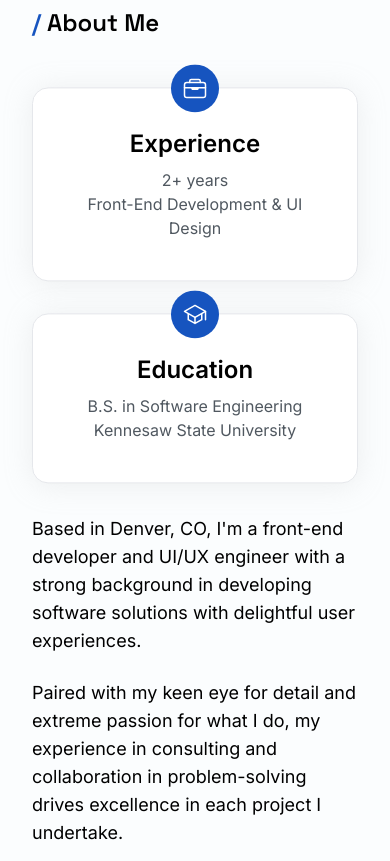
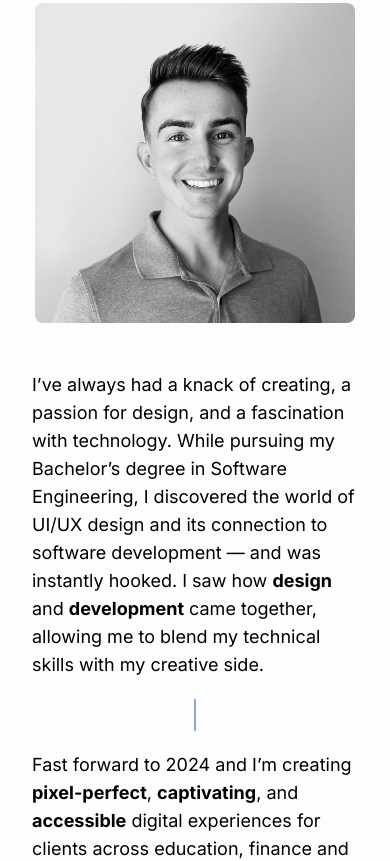
Before and after one commit to tanner-j/my-dev-portfolio, a React (Vite) app: page / in a window 390 px wide. Shown: the part 1080-1941 px from the top of the page. Built offline with nearby package versions, Linux system fonts and the light colour scheme.

Commit message:
updated about section img and content

```diff
--- a/src/components/About/About.jsx
+++ b/src/components/About/About.jsx
@@ -1,10 +1,56 @@
-import React from 'react'
-import about from '../../assets/about.jpg'
+import React, { useEffect, useRef } from 'react'
+import about from '../../assets/profile_2.jpg'
 import './About.scss'
+import { gsap } from 'gsap'
 
 const About = () => {
+
+    const aboutInfoWrapperRef = useRef(null);
+
+    useEffect(() => {
+        const handleIntersection = (entries) => {
+          entries.forEach(entry => {
+            if (entry.isIntersecting) {
+              // Start the GSAP animation when element is in view
+              gsap.fromTo(entry.target,
+                {
+                  opacity: 0,
+                  y: 50
+                },
+                {
+                  opacity: 1,
+                  y: 0,
+                  duration: 1.5,
+                  ease: 'power2.out',
+                  stagger: 0.4
+                }
+              );
+              // Once animated, stop observing
+              observer.unobserve(entry.target);
+            }
+          });
+        };
+
+        const observer = new IntersectionObserver(handleIntersection, {
+          threshold: 0.1 // Trigger animation when 10% of the element is visible
+        });
+
+        if (aboutInfoWrapperRef.current) {
+          const paragraphs = aboutInfoWrapperRef.current.querySelectorAll('p');
+          paragraphs.forEach(p => observer.observe(p));
+        }
+
+        return () => {
+          // Cleanup observer on unmount
+          if (aboutInfoWrapperRef.current) {
+            const paragraphs = aboutInfoWrapperRef.current.querySelectorAll('p');
+            paragraphs.forEach(p => observer.unobserve(p));
+          }
+        };
+      }, []);
+
     return (
-        <section id="about" data-scroll data-scroll-speed="0.1">
+        <section id="about">
             <div className="section-content about">
                 <h1 className="section-header">
                     <span className="text-color-primary">&#47; </span>
@@ -12,10 +58,10 @@ const About = () => {
                 </h1>
                 <div className="about-container">
                     <div className="about-image--wrapper">
-                        <img src={about} alt="B&W portrait sitting on concrete wall" className="rounded-lg h-full" />
+                        <img src={about} alt="B&W portrait sitting on concrete wall" className="rounded-lg object-cover" />
                     </div>
-                    <div className="about-info--wrapper">
-                        <div className="about-cards--wrapper">
+                    <div className="about-info--wrapper" ref={aboutInfoWrapperRef}>
+                        {/* <div className="about-cards--wrapper">
                             <div className="about-card" id="experience-about">
                                 <h2>Experience</h2>
                                 <p>2+ years</p>
@@ -26,10 +72,12 @@ const About = () => {
                                 <p>B.S. in Software Engineering</p>
                                 <p>Kennesaw State University</p>
                             </div>
-                        </div>
-                        <p className='about-description'>Based in Denver, CO, I'm a front-end developer and UI/UX engineer with a strong background in developing software solutions with delightful user experiences.</p>
-                        <br/>
-                        <p className='about-description'>Paired with my keen eye for detail and extreme passion for what I do, my experience in consulting and collaboration in problem-solving drives excellence in each project I undertake. </p>
+                        </div> */}
+                        <p className='about-description'>I’ve always had a knack of creating, a passion for design, and a fascination with technology. While pursuing my Bachelor’s degree in Software Engineering, I discovered the world of UI/UX design and its connection to software development — and was instantly hooked. I saw how <b>design</b> and <b>development</b> came together, allowing me to blend my technical skills with my creative side. </p>
+                        {/* <div className='about-description--divider'></div> */}
+                        <p className='about-description with-divider'>Fast forward to 2024 and I’m creating <b>pixel-perfect</b>, <b>captivating</b>, and <b>accessible</b> digital experiences for clients across education, finance and more. I take pride in my expertise in design systems, accessibility, and usability, ensuring my work exceeds the highest standards. Whether it’s a large-scale initiative or a smaller task, I always bring a deep <b>curiosity</b>, strong <b>work ethic</b>, and sharp <b>attention to detail</b> to everything I do.</p>
+                        {/* <div className='about-description--divider'></div> */}
+                        <p className='about-description with-divider'>When I’m not at the computer, you can usually find me out on a trail with my dog, playing a round of <b>pickleball</b>, or cooking and hosting a dinner party with friends.</p>
                     </div>
                 </div>
             </div>
--- a/src/components/About/About.scss
+++ b/src/components/About/About.scss
@@ -1,12 +1,37 @@
 .about-container {
-    @apply flex flex-col-reverse gap-16;
+    @apply flex flex-col gap-12;
 
     /* Responsive styling */
-    @apply xl:flex-row;
+    @apply lg:gap-24 lg:flex-row;
 }
 
 .about-description {
     @apply text-lg;
+
+    &.with-divider {
+        @apply relative mt-5;
+        padding-top: 3.25rem;
+
+        &:before {
+            @apply absolute h-8 w-0.25 top-0 left-1/2 bg-color-primary;
+            content: '';
+            transform: translateX(-50%);
+        }
+    }
+}
+
+.about-description--divider {
+    @apply mt-5 h-8 w-0.25 bg-color-primary;
+}
+
+.about-info--wrapper {
+    @apply flex flex-col items-center;
+
+    p {
+        opacity: 1;           /* Ensure paragraphs are visible initially */
+        transform: translateY(0); /* Set starting vertical position */
+        transition: none;     /* Disable CSS transitions */
+    }
 }
 
 .about-cards--wrapper {
@@ -51,5 +76,13 @@
 }
 
 .about-image--wrapper {
-    @apply flex;
+    @apply flex self-center max-w-80 max-h-80;
+
+    @media (min-width: 1024px) {
+        max-width: 26rem;
+        max-height: 30rem;
+    }
+
+
+
 }
--- a/src/components/Experience/Experience.jsx
+++ b/src/components/Experience/Experience.jsx
@@ -3,7 +3,7 @@ import './Experience.scss'
 
 const Experience = () => {
     return (
-        <section id="experience" data-scroll data-scroll-speed="0.1">
+        <section id="experience">
             <div className="section-content experience">
                 <h1 className="section-header">
                     <span className="text-color-primary">&#47; </span>
--- a/src/components/Projects/Projects.jsx
+++ b/src/components/Projects/Projects.jsx
@@ -37,7 +37,7 @@ const Projects = () => {
     ];
 
     return (
-        <section id="projects" data-scroll data-scroll-speed="0.1">
+        <section id="projects">
             <div className="section-content projects">
                 <h1 className="section-header">
                     <span className="text-color-primary">&#47; </span>
--- a/src/components/Skills/Skills.jsx
+++ b/src/components/Skills/Skills.jsx
@@ -142,7 +142,7 @@ const Skills = () => {
     };
 
     return (
-        <section id="skills" data-scroll data-scroll-speed="0.1">
+        <section id="skills">
             <div className="section-content skills">
                 <h1 className="section-header">
                     <span className="text-color-primary">&#47; </span>
--- a/src/index.css
+++ b/src/index.css
@@ -39,8 +39,8 @@ html {
 .section-content.projects,
 .section-content.skills,
 .section-content.contact {
-  @apply m-auto h-auto items-center md:p-20 p-8 overflow-hidden;
-  max-width: 1440px;
+  @apply m-auto h-auto items-center md:px-20 px-8 py-8 overflow-hidden;
+  max-width: 1280px;
 }
 
 section[id="contact"] {
@@ -51,60 +51,6 @@ section[id="contact"] {
   @apply md:pb-12;
 }
 
-
-
-/* ABOUT */
-.about-container {
-  @apply flex flex-col-reverse gap-16;
-
-  /* Responsive styling */
-  @apply xl:flex-row;
-}
-
-.about-cards--wrapper {
-  @apply flex flex-col gap-8 pb-8 justify-center;
-
-  /* Responsive styling */
-  @apply md:flex-row;
-}
-
-.about-card {
-  @apply relative p-10 bg-white border border-gray-200 rounded-2xl text-center;
-  box-shadow: 0px 2px 28px 0px rgba(197, 197, 197, 0.25);
-
-  /* Responsive styling */
-  @apply sm:min-w-96;
-}
-
-.about-card h2 {
-  @apply pb-2 font-semibold text-2xl;
-  overflow-wrap: break-word;
-}
-
-.about-card p {
-  @apply text-color-font-detail;
-}
-
-.about-card::before {
-  @apply absolute top-0 left-1/2 w-12 h-12 bg-color-primary rounded-full;
-  content: '';
-  transform: translateX(-50%) translateY(-50%);
-  background-position: center;
-  background-size: 1.5rem;
-  background-repeat: no-repeat;
-}
-
-.about-card[id="experience-about"]::before {
-  background-image: url(/src/assets/briefcase-outline.svg);
-}
-
-.about-card[id="education"]::before {
-  background-image: url(/src/assets/school-outline.svg);
-}
-
-.about-image--wrapper {
-  @apply flex;
-}
 
 /* SKILLS */
 .skills-filters {
--- a/tailwind.config.js
+++ b/tailwind.config.js
@@ -14,6 +14,7 @@ export default {
         '96': '24rem'
       },
       width: {
+        '0.25': '0.0625rem',
         '140vw': '140vw',
         '200vw': '200vw'
       },
```
Also changed, not shown: src/assets/profile_2.jpg (added).
